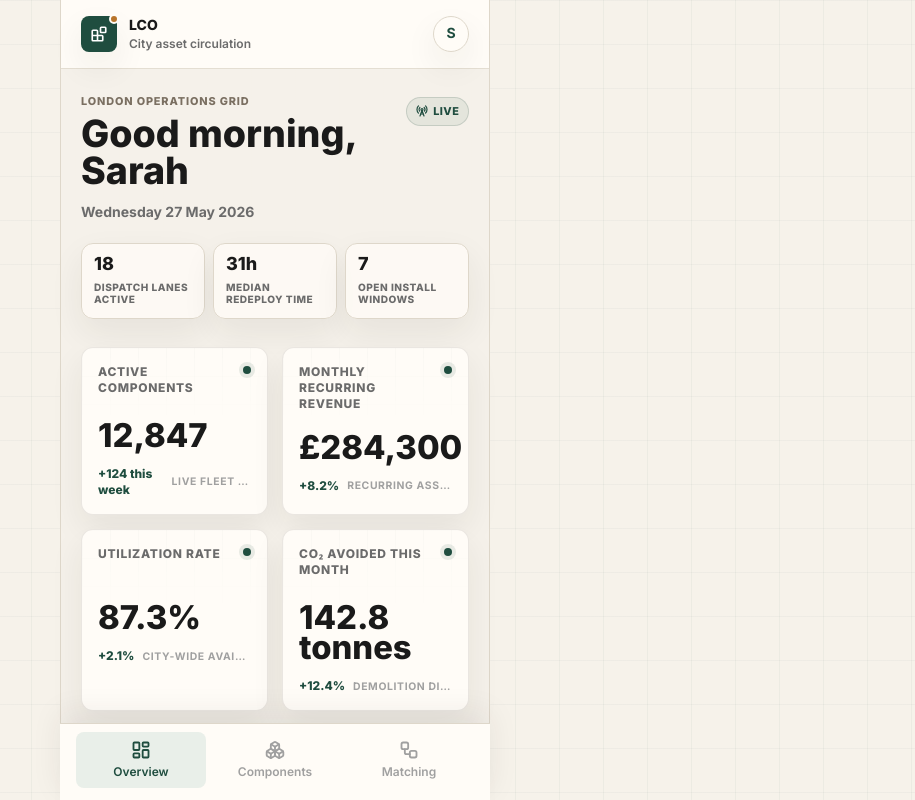
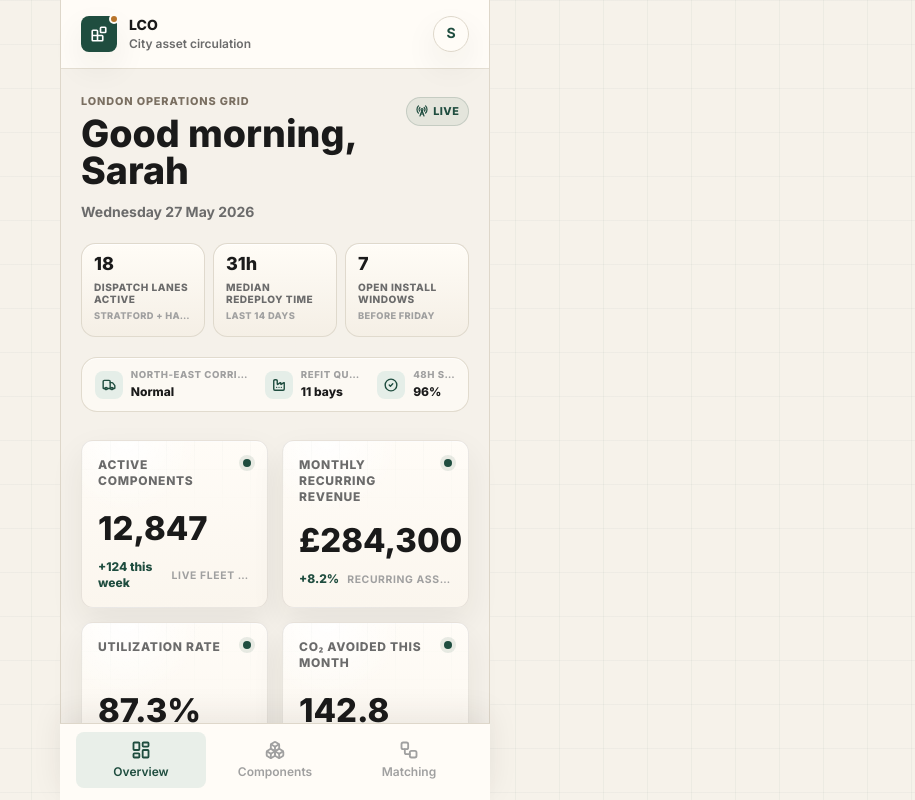
Before and after one commit to opqxxxpqo/london-component-operator-demo, a React (Vite) app: page /overview in a window 1280 px wide. Shown: the top 800 px of the page, without its empty margins (365-1280 px from the left). Built offline with nearby package versions, Linux system fonts and the light colour scheme.

Commit message:
Polish operations UI materiality

```diff
--- /dev/null
+++ b/src/components/ConditionMeter.jsx
@@ -0,0 +1,29 @@
+export default function ConditionMeter({
+  value = '0/100',
+  label = 'Condition',
+  compact = false,
+}) {
+  const score = parseInt(value, 10) || 0;
+  const level = score >= 88 ? 'Prime' : score >= 76 ? 'Operational' : 'Service soon';
+
+  return (
+    <div className={compact ? '' : 'readout px-3 py-3'}>
+      <div className="mb-2 flex items-center justify-between gap-3">
+        <div>
+          <p className="text-[0.62rem] font-black uppercase tracking-[0.07em] text-faint">
+            {label}
+          </p>
+          {!compact && (
+            <p className="mt-0.5 text-xs font-black uppercase tracking-[0.05em] text-muted">
+              {level}
+            </p>
+          )}
+        </div>
+        <p className="text-xs font-black text-accent">{value}</p>
+      </div>
+      <div className="condition-track">
+        <div className="condition-fill" style={{ width: `${score}%` }} />
+      </div>
+    </div>
+  );
+}
--- a/src/index.css
+++ b/src/index.css
@@ -60,8 +60,12 @@ button {
   position: relative;
   overflow: hidden;
   border: 1px solid rgba(68, 61, 50, 0.11);
-  background: #fffcf7;
-  box-shadow: 0 14px 34px rgba(48, 42, 32, 0.07);
+  background:
+    radial-gradient(circle at 24% 0%, rgba(255, 255, 255, 0.95), rgba(255, 252, 247, 0) 32%),
+    linear-gradient(180deg, #fffcf7 0%, #fbf6ee 100%);
+  box-shadow:
+    inset 0 1px 0 rgba(255, 255, 255, 0.86),
+    0 14px 34px rgba(48, 42, 32, 0.07);
 }
 
 .ops-card::before {
@@ -79,6 +83,22 @@ button {
 .ops-section {
   position: relative;
   z-index: 1;
+}
+
+.ops-card::after {
+  position: absolute;
+  inset: 0;
+  pointer-events: none;
+  content: '';
+  background: linear-gradient(115deg, transparent 0%, rgba(255, 255, 255, 0.34) 42%, transparent 58%);
+  opacity: 0;
+  transform: translateX(-35%);
+  transition: opacity 180ms ease, transform 420ms ease;
+}
+
+.ops-card:active::after {
+  opacity: 1;
+  transform: translateX(35%);
 }
 
 .ops-kicker {
@@ -114,6 +134,53 @@ button {
   font-size: 0.72rem;
   font-weight: 850;
   padding: 0.35rem 0.62rem;
+}
+
+.readout {
+  border: 1px solid rgba(222, 215, 202, 0.92);
+  border-radius: 0.9rem;
+  background:
+    linear-gradient(180deg, rgba(255, 252, 247, 0.94), rgba(244, 238, 229, 0.94)),
+    repeating-linear-gradient(90deg, transparent 0, transparent 9px, rgba(31, 77, 63, 0.035) 10px);
+  box-shadow: inset 0 1px 0 rgba(255, 255, 255, 0.8);
+}
+
+.condition-track {
+  position: relative;
+  height: 0.48rem;
+  overflow: hidden;
+  border-radius: 999px;
+  background: #e6ded1;
+}
+
+.condition-track::after {
+  position: absolute;
+  inset: 0;
+  content: '';
+  background: linear-gradient(90deg, transparent, rgba(255, 255, 255, 0.58), transparent);
+  animation: meter-scan 2.4s ease-in-out infinite;
+  transform: translateX(-100%);
+}
+
+.condition-fill {
+  height: 100%;
+  border-radius: inherit;
+  background:
+    linear-gradient(90deg, #1f4d3f, #2c6653),
+    #1f4d3f;
+  box-shadow: 0 0 0 1px rgba(31, 77, 63, 0.12), 0 5px 14px rgba(31, 77, 63, 0.2);
+}
+
+.command-strip {
+  display: flex;
+  align-items: center;
+  justify-content: space-between;
+  gap: 0.75rem;
+  border: 1px solid rgba(222, 215, 202, 0.9);
+  border-radius: 1rem;
+  background: rgba(255, 252, 247, 0.72);
+  padding: 0.72rem 0.8rem;
+  box-shadow: inset 0 1px 0 rgba(255, 255, 255, 0.76);
 }
 
 .node-pulse {
@@ -189,6 +256,18 @@ button {
   }
 }
 
+@keyframes meter-scan {
+  0% {
+    transform: translateX(-100%);
+  }
+  52% {
+    transform: translateX(100%);
+  }
+  100% {
+    transform: translateX(100%);
+  }
+}
+
 @media (prefers-reduced-motion: reduce) {
   *,
   *::before,
--- a/src/pages/ComponentDetail.jsx
+++ b/src/pages/ComponentDetail.jsx
@@ -18,6 +18,7 @@ import {
   Warehouse,
 } from 'lucide-react';
 import { Navigate, useParams } from 'react-router-dom';
+import ConditionMeter from '../components/ConditionMeter.jsx';
 import ComponentIllustration from '../components/ComponentIllustration.jsx';
 import StatusBadge from '../components/StatusBadge.jsx';
 import { components } from '../data/mockData.js';
@@ -84,7 +85,10 @@ export default function ComponentDetail() {
           <div className="mt-5 grid grid-cols-3 gap-2">
             <Record label="Bay" value={component.bay} />
             <Record label="Cycles" value={component.cycles} />
-            <Record label="Condition" value={component.conditionScore} />
+            <Record label="Next service" value={component.nextService} />
+          </div>
+          <div className="mt-3">
+            <ConditionMeter value={component.conditionScore} label="Condition score" />
           </div>
         </div>
       </section>
--- a/src/pages/Components.jsx
+++ b/src/pages/Components.jsx
@@ -1,6 +1,7 @@
 import { ArrowUpRight, Barcode, ClipboardCheck, LocateFixed, Search } from 'lucide-react';
 import { useMemo, useState } from 'react';
 import { Link } from 'react-router-dom';
+import ConditionMeter from '../components/ConditionMeter.jsx';
 import ComponentIllustration from '../components/ComponentIllustration.jsx';
 import StatusBadge from '../components/StatusBadge.jsx';
 import { components } from '../data/mockData.js';
@@ -128,11 +129,8 @@ export default function Components() {
                     <p className="min-w-0 truncate">{component.location}</p>
                   </div>
 
-                  <div className="mt-3 h-1.5 overflow-hidden rounded-full bg-[#e7dfd2]">
-                    <div
-                      className="h-full rounded-full bg-accent"
-                      style={{ width: `${parseInt(component.conditionScore, 10)}%` }}
-                    />
+                  <div className="mt-3">
+                    <ConditionMeter value={component.conditionScore} compact />
                   </div>
                 </div>
               </div>
@@ -151,7 +149,12 @@ export default function Components() {
                     Last inspection
                   </p>
                 </div>
-                <p className="text-xs font-black text-ink">{component.lastInspection}</p>
+                <div className="text-right">
+                  <p className="text-xs font-black text-ink">{component.lastInspection}</p>
+                  <p className="text-[0.62rem] font-black uppercase tracking-[0.05em] text-faint">
+                    Next {component.nextService}
+                  </p>
+                </div>
               </div>
             </div>
           </Link>
--- a/src/pages/Matching.jsx
+++ b/src/pages/Matching.jsx
@@ -252,7 +252,16 @@ export default function Matching() {
 function DispatchRoute({ active }) {
   return (
     <div className="ops-card rounded-2xl p-4">
-      <div className="ops-section flex items-center justify-between gap-3">
+      <div className="ops-section space-y-3">
+        <div className="flex items-center justify-between gap-3">
+          <p className="text-[0.62rem] font-black uppercase tracking-[0.07em] text-faint">
+            Routing confidence
+          </p>
+          <span className={active ? 'eta-pill' : 'asset-chip'}>
+            {active ? 'In transit' : '91% reuse fit'}
+          </span>
+        </div>
+        <div className="flex items-center justify-between gap-3">
           <RoutePoint icon={Warehouse} label="Stratford" detail="Pick + scan" />
           <div className="relative h-12 flex-1">
             <svg viewBox="0 0 120 48" className="h-full w-full" aria-hidden="true">
@@ -275,6 +284,7 @@ function DispatchRoute({ active }) {
             </svg>
           </div>
           <RoutePoint icon={MapPin} label="EC2A" detail={active ? 'In transit' : 'Reserved'} />
+        </div>
       </div>
     </div>
   );
--- a/src/pages/Overview.jsx
+++ b/src/pages/Overview.jsx
@@ -68,14 +68,23 @@ export default function Overview() {
           {operationsPulse.map((item) => (
             <div
               key={item.label}
-              className="rounded-xl border border-[#ded7ca] bg-surface/80 px-3 py-3 shadow-soft"
+              className="readout px-3 py-3"
             >
               <p className="text-lg font-black leading-none text-ink">{item.value}</p>
               <p className="mt-2 text-[0.63rem] font-extrabold uppercase leading-3 tracking-[0.05em] text-muted">
                 {item.label}
               </p>
+              <p className="mt-1 truncate text-[0.58rem] font-black uppercase tracking-[0.04em] text-faint">
+                {item.detail}
+              </p>
             </div>
           ))}
+        </div>
+
+        <div className="command-strip">
+          <CommandSignal icon={Truck} label="North-east corridor" value="Normal" />
+          <CommandSignal icon={Factory} label="Refit queue" value="11 bays" />
+          <CommandSignal icon={CheckCircle2} label="48h SLA" value="96%" />
         </div>
       </section>
 
@@ -199,6 +208,22 @@ export default function Overview() {
   );
 }
 
+function CommandSignal({ icon: Icon, label, value }) {
+  return (
+    <div className="min-w-0 flex items-center gap-2">
+      <div className="grid h-7 w-7 shrink-0 place-items-center rounded-lg bg-[#e5eee8] text-accent">
+        <Icon size={14} strokeWidth={2.4} />
+      </div>
+      <div className="min-w-0">
+        <p className="truncate text-[0.6rem] font-black uppercase tracking-[0.06em] text-faint">
+          {label}
+        </p>
+        <p className="truncate text-xs font-black text-ink">{value}</p>
+      </div>
+    </div>
+  );
+}
+
 function MapSignal({ label, value }) {
   return (
     <div className="rounded-xl border border-[#e6dfd3] bg-[#f7f2e9] px-3 py-2">
```
Also changed, not shown: 1 other file (tests, documents, lock files or other folders). Lines whose indentation alone changed are shown as unchanged.
